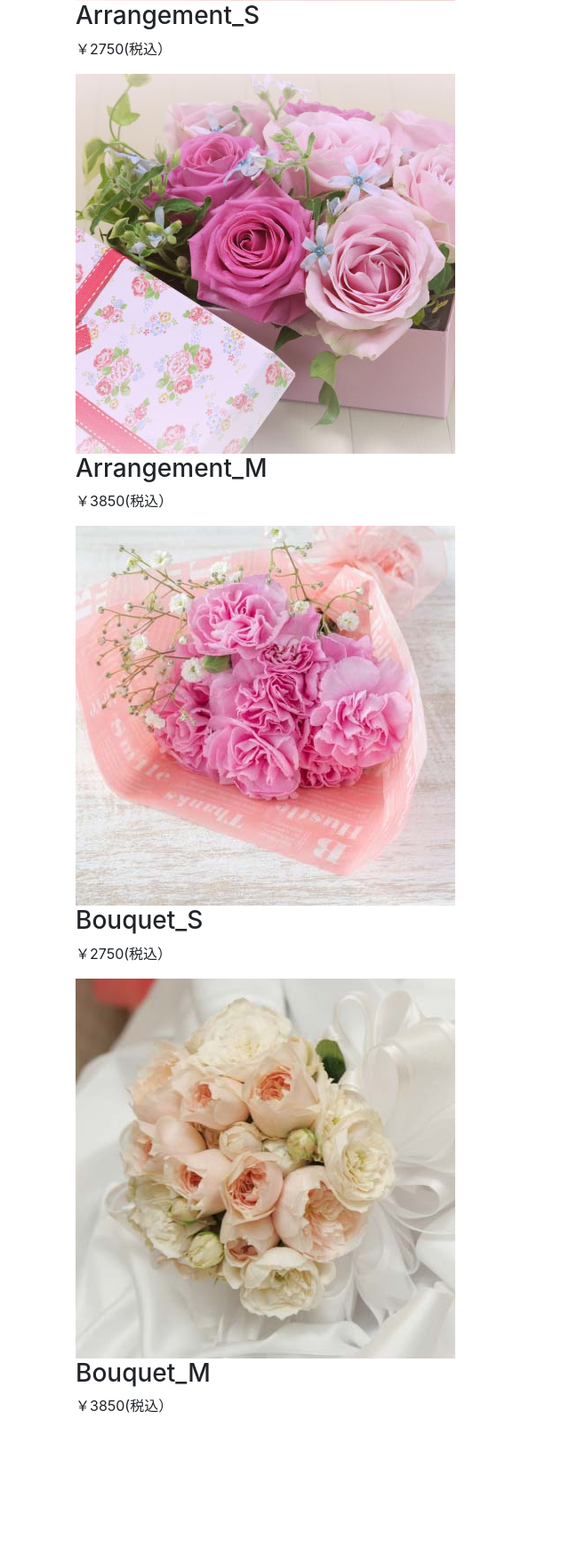
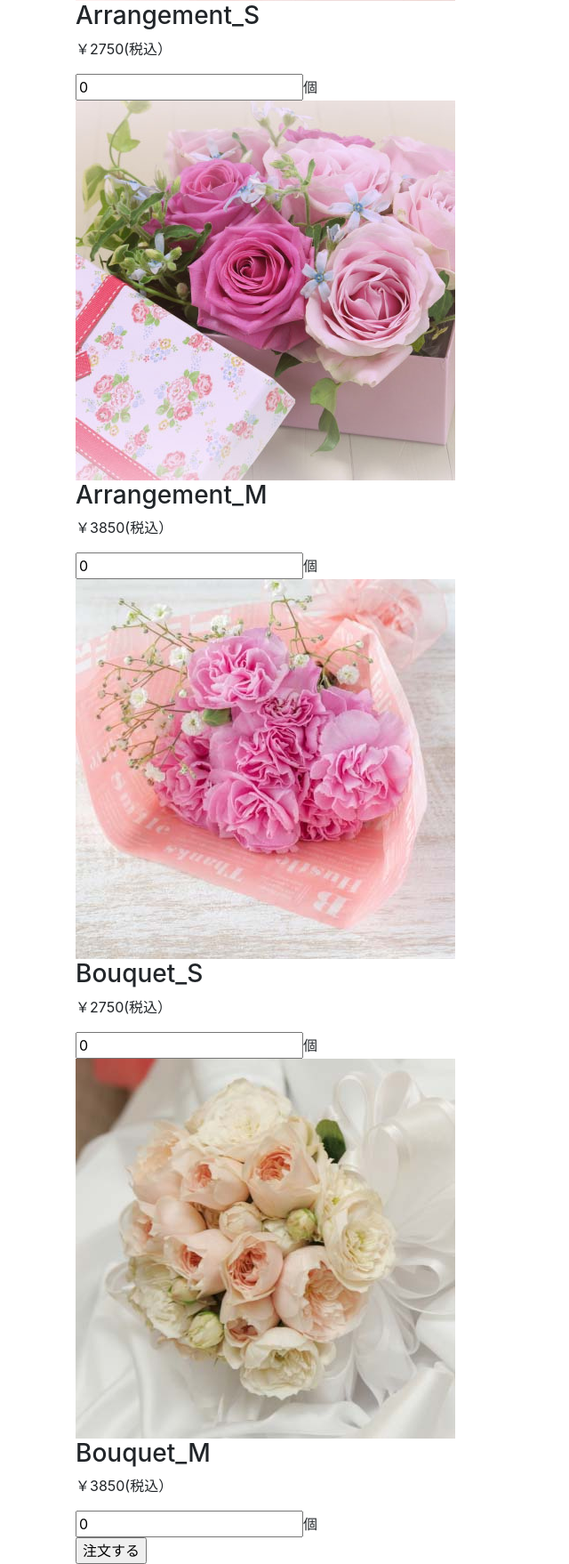
Before and after one commit to satoko-k/php_practice, a PHP site: page / in a window 1280 px wide. Shown: the part 482-2240 px from the top of the page at 89% size, without its empty margins (0-640 px from the left). Before the commit the page ends 2070 px from the top, so only its background shows below. Run offline with PHP 8.4, Linux system fonts and the light colour scheme.

Commit message:
注文サイト

```diff
--- a/data.php
+++ b/data.php
@@ -18,5 +18,7 @@ require_once('itemclass.php');
 // 配列に上記インスタンスを順番に入れる
   $items = array($arrange1,$arrange2,$bouquet1,$bouquet2);
 
+// setOrderCountメソッドの確認：引数は３
+  $arrange1 ->setOrderCount(3);
 
 ?>
--- a/index.php
+++ b/index.php
@@ -18,20 +18,30 @@
     <meta name="viewport" content="width=device-width, initial-scale=1.0">
     <link rel="stylesheet" href="https://stackpath.bootstrapcdn.com/bootstrap/4.5.0/css/bootstrap.min.css" integrity="sha384-9aIt2nRpC12Uk9gS9baDl411NQApFmC26EwAOH8WgZl5MYYxFfc+NcPb1dKGj7Sk" crossorigin="anonymous">
     <link href='https://fonts.googleapis.com/css?family=Pacifico|Lato' rel='stylesheet' type='text/css'>
+    <link rel="stylesheet" href="./css/style.css">
     <title>Document</title>
 </head>
 <body>
     <div class="menu-wrapper container">
         <h1 class="logo">flower shop</h1>
+        <form method="post" action="confirm.php">
             <div class="menu-items">
                 <!-- 配列$itemsの要素を変数$itemとするforeach文 -->
+
                     <?php foreach($items as $item): ?>
+                     <div class="menu-item">
                         <img src="./images/<?php echo $item->getImage();  ?>">
                         <h3><?php echo $item ->getName(); ?></h3>
                         <p class="price">￥<?php echo $item->getTaxIncludedPrice();  ?>(税込）</p>
+                        <!-- <p>注文数: <?php echo $item->getOrderCount() ?></p> -->
+                        <input type="text" value="0" name="<?php echo $item->getName() ?>"><span>個</span>
+                     </div>
                     <?php endforeach ?>
 
+
             </div>
+            <input type="submit" value="注文する">
+        </form>
     </div>
 
 </body>
--- a/itemclass.php
+++ b/itemclass.php
@@ -7,6 +7,7 @@ class Item {
     private $name;
     private $price;
     private $image;
+    private $orderCount = 0; //初期値０
 
     // コンストラクタを定義
     public function __construct($name,$price,$image){
@@ -31,6 +32,20 @@ class Item {
         return $this-> image;
     }
 
+    // ゲッターgetOrderCount
+    public function getOrderCount(){
+        return $this-> orderCount;
+    }
+    // セッターsetOrderCountを定義
+    public function setOrderCount($orderCount){
+        $this->orderCount = $orderCount;
+    }
+
+
+
+
+
+
     //価格を税込みにする（getTaxIncludedPriceメソッドを定義 ）
     public function getTaxIncludedPrice(){
         return floor($this->price * 1.1);
```
Lines whose indentation alone changed are shown as unchanged.
